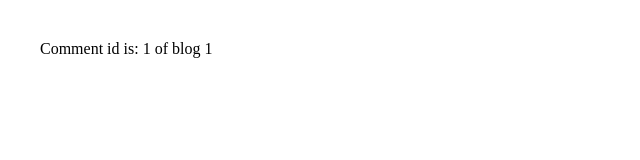
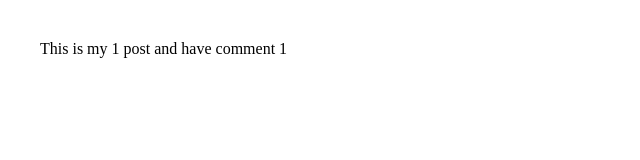
Before and after one commit to mentorvikash/nextjs-domo-youtube, a Next.js app: page /blog/1/comment/1 in a window 1280 px wide. Shown: the top 160 px of the page, without its empty margins (0-640 px from the left). Built offline with nearby package versions, Linux system fonts and the light colour scheme.

Commit message:
add dynamic nested routing

```diff
--- /dev/null
+++ b/pages/blog/[bid]/comment/[cid].js
@@ -0,0 +1,13 @@
+import React from 'react'
+import { useRouter } from 'next/router'
+
+function SingleComment() {
+    const router = useRouter()
+    const { cid, bid } = router.query
+
+    return (
+        <div>This is my {bid} post and have comment {cid}</div>
+    )
+}
+
+export default SingleComment
--- a/pages/blog/[blogid]/comment/[cid].js
+++ /dev/null
@@ -1,13 +0,0 @@
-import { useRouter } from 'next/router'
-import React from 'react'
-
-function Comment() {
-    const router = useRouter()
-    const { cid, blogid } = router.query
-
-    return (
-        <div>Comment id is: {cid} of blog {blogid}</div>
-    )
-}
-
-export default Comment
```
Also changed, not shown: pages/blog/[bid]/index.js (added, +13 -0 lines), pages/blog/[blogid]/index.js (deleted, +0 -13 lines), pages/blog/index.js (added, +9 -0 lines).
